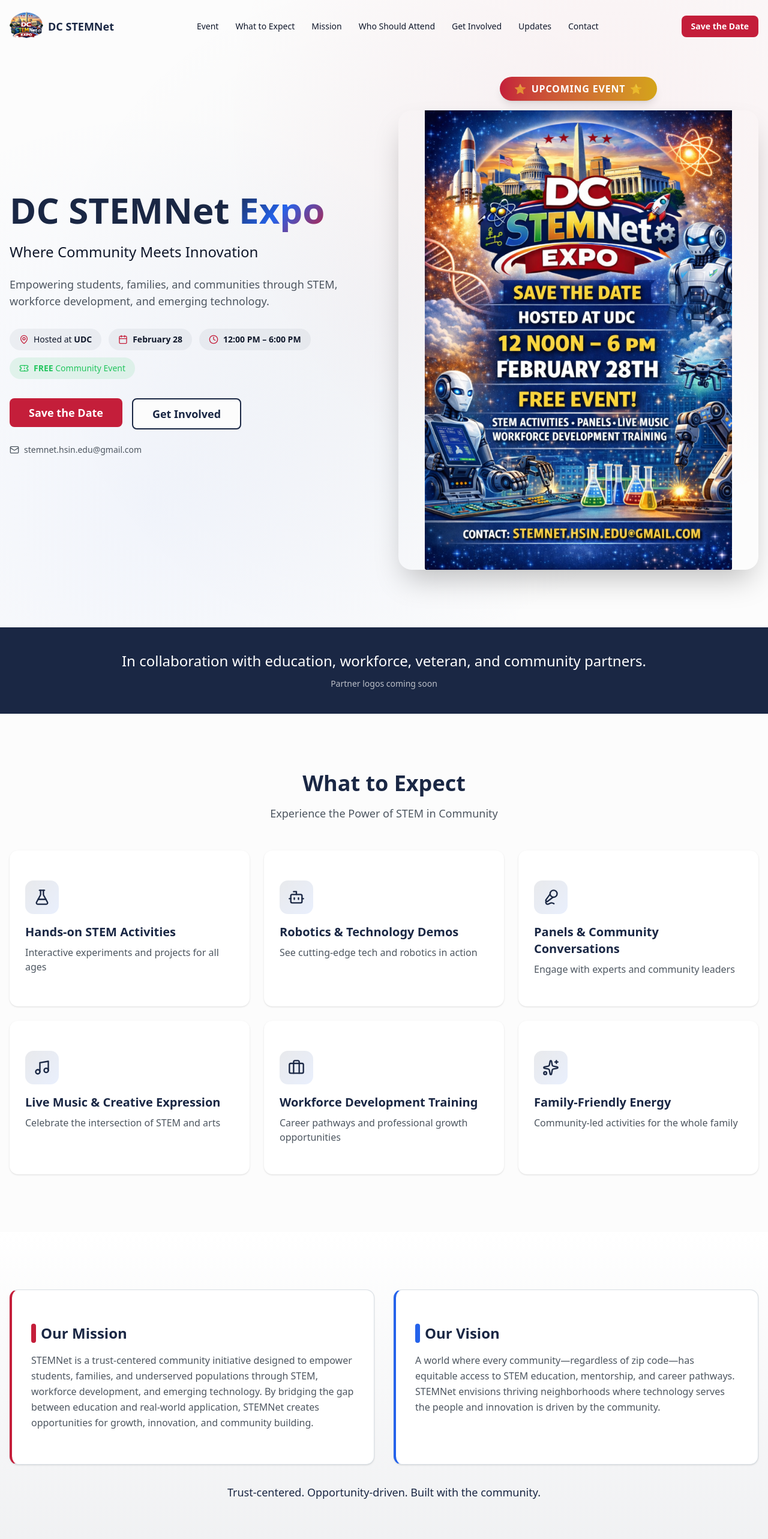
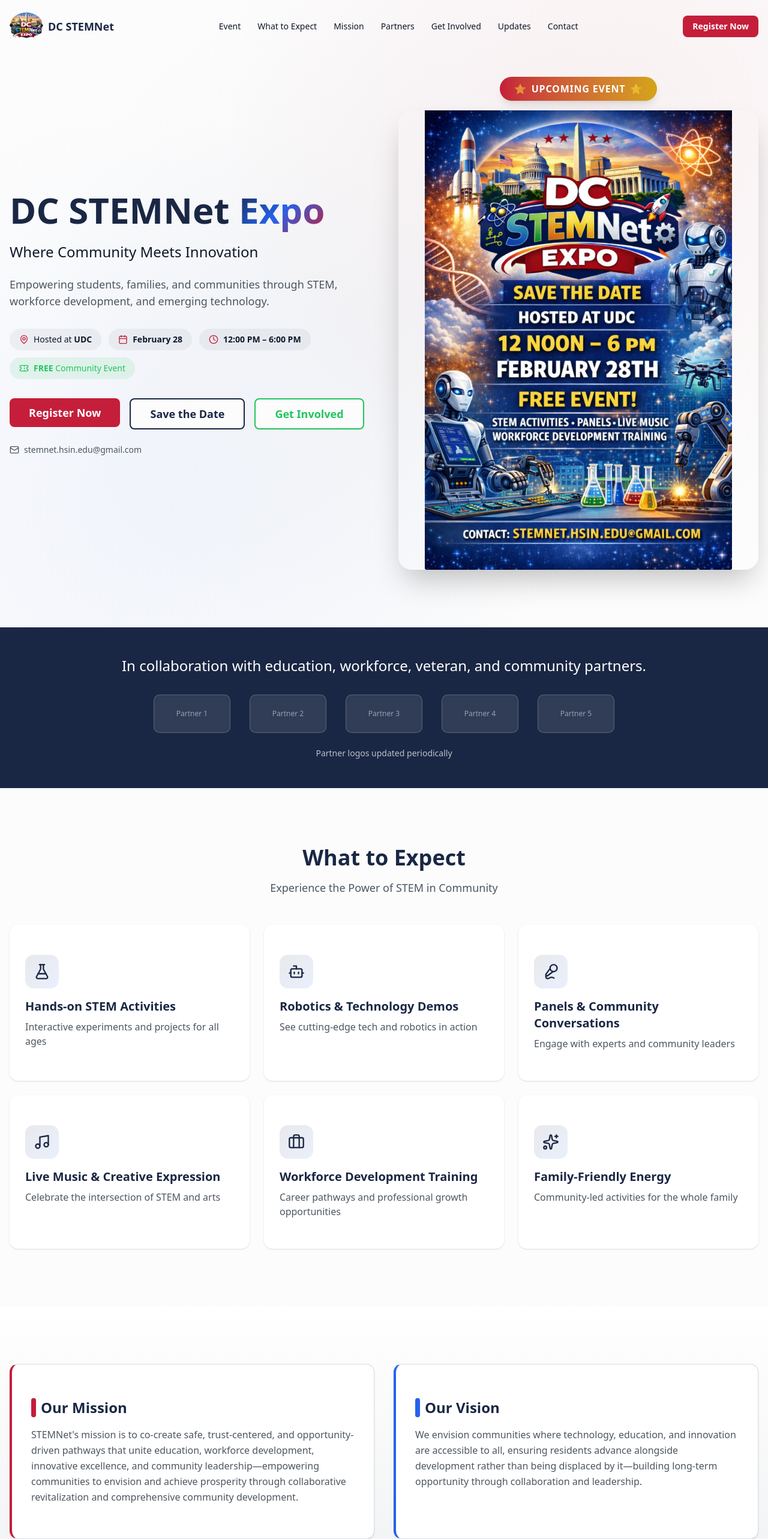
Before and after one commit to atiwarigit/stemnet, a Next.js app: page / in a window 1280 px wide. Shown: the top 2566 px of the page at 60% size. Built offline with nearby package versions, Linux system fonts and the light colour scheme.

Commit message:
Test link updates: new mission/vision, Eventbrite registration, partners placeholder

```diff
--- a/src/app/page.tsx
+++ b/src/app/page.tsx
@@ -200,11 +200,24 @@ export default function Home() {
 
               {/* CTA Buttons */}
               <div className="flex flex-wrap gap-4 mb-6">
+                <a
+                  href="https://www.eventbrite.com/e/dc-stemnet-expo-test-tickets-123456789"
+                  target="_blank"
+                  rel="noopener noreferrer"
+                >
+                  <Button
+                    size="lg"
+                    className="bg-red hover:bg-red-dark text-white font-bold px-8 py-6 text-lg btn-lift"
+                  >
+                    Register Now
+                  </Button>
+                </a>
                 <CalendarModal
                   trigger={
                     <Button
                       size="lg"
-                      className="bg-red hover:bg-red-dark text-white font-bold px-8 py-6 text-lg btn-lift"
+                      variant="outline"
+                      className="border-2 border-navy text-navy hover:bg-navy hover:text-white font-bold px-8 py-6 text-lg btn-lift"
                     >
                       Save the Date
                     </Button>
@@ -214,7 +227,7 @@ export default function Home() {
                   <Button
                     size="lg"
                     variant="outline"
-                    className="border-2 border-navy text-navy hover:bg-navy hover:text-white font-bold px-8 py-6 text-lg btn-lift"
+                    className="border-2 border-stem-green text-stem-green hover:bg-stem-green hover:text-white font-bold px-8 py-6 text-lg btn-lift"
                   >
                     Get Involved
                   </Button>
@@ -256,15 +269,29 @@ export default function Home() {
         </div>
       </section>
 
-      {/* Trust / Proof Strip */}
-      <section className="py-10 bg-navy text-white">
+      {/* Partners Section */}
+      <section id="partners" className="py-12 bg-navy text-white">
         <div className="container mx-auto px-4">
-          <p className="text-center text-lg md:text-xl lg:text-2xl font-medium">
+          <p className="text-center text-lg md:text-xl lg:text-2xl font-medium mb-6">
             In collaboration with education, workforce, veteran, and community
             partners.
           </p>
-          <p className="text-center text-sm mt-3 opacity-70">
-            Partner logos coming soon
+
+          {/* Partner Logos Placeholder */}
+          <div className="flex flex-wrap justify-center items-center gap-8 mt-8">
+            {/* Placeholder partner slots - will be updated periodically */}
+            {[1, 2, 3, 4, 5].map((i) => (
+              <div
+                key={i}
+                className="w-32 h-16 bg-white/10 rounded-lg flex items-center justify-center border border-white/20"
+              >
+                <span className="text-white/50 text-xs">Partner {i}</span>
+              </div>
+            ))}
+          </div>
+
+          <p className="text-center text-sm mt-6 opacity-70">
+            Partner logos updated periodically
           </p>
         </div>
       </section>
@@ -322,12 +349,10 @@ export default function Home() {
                   Our Mission
                 </h3>
                 <p className="text-muted-foreground leading-relaxed">
-                  STEMNet is a trust-centered community initiative designed to
-                  empower students, families, and underserved populations
-                  through STEM, workforce development, and emerging technology.
-                  By bridging the gap between education and real-world
-                  application, STEMNet creates opportunities for growth,
-                  innovation, and community building.
+                  STEMNet&apos;s mission is to co-create safe, trust-centered, and opportunity-driven pathways
+                  that unite education, workforce development, innovative excellence, and community
+                  leadership—empowering communities to envision and achieve prosperity through
+                  collaborative revitalization and comprehensive community development.
                 </p>
               </CardContent>
             </Card>
@@ -340,11 +365,9 @@ export default function Home() {
                   Our Vision
                 </h3>
                 <p className="text-muted-foreground leading-relaxed">
-                  A world where every community—regardless of zip code—has
-                  equitable access to STEM education, mentorship, and career
-                  pathways. STEMNet envisions thriving neighborhoods where
-                  technology serves the people and innovation is driven by the
-                  community.
+                  We envision communities where technology, education, and innovation are accessible to
+                  all, ensuring residents advance alongside development rather than being displaced by
+                  it—building long-term opportunity through collaboration and leadership.
                 </p>
               </CardContent>
             </Card>
@@ -398,7 +421,10 @@ export default function Home() {
             <h2 className="text-3xl md:text-4xl font-bold text-navy mb-4">
               Get Involved
             </h2>
-            <p className="text-xl text-red font-bold">Together We Build.</p>
+            <p className="text-xl text-red font-bold mb-4">Together We Build.</p>
+            <p className="text-lg text-muted-foreground max-w-2xl mx-auto">
+              Be part of a growing ecosystem connecting education, innovation, and workforce opportunity.
+            </p>
           </div>
 
           <div className="grid md:grid-cols-3 gap-8">
@@ -414,13 +440,15 @@ export default function Home() {
                 <p className="text-muted-foreground mb-6">
                   Free. Family-friendly. Hands-on.
                 </p>
-                <CalendarModal
-                  trigger={
-                    <Button className="w-full bg-stem-green hover:bg-stem-green/90 text-white font-bold py-6 btn-lift">
-                      Save the Date
-                    </Button>
-                  }
-                />
+                <a
+                  href="https://www.eventbrite.com/e/dc-stemnet-expo-test-tickets-123456789"
+                  target="_blank"
+                  rel="noopener noreferrer"
+                >
+                  <Button className="w-full bg-stem-green hover:bg-stem-green/90 text-white font-bold py-6 btn-lift">
+                    Register Now
+                  </Button>
+                </a>
               </CardContent>
             </Card>
 
--- a/src/components/Header.tsx
+++ b/src/components/Header.tsx
@@ -16,11 +16,13 @@ const navItems = [
   { label: "Event", href: "#event" },
   { label: "What to Expect", href: "#expect" },
   { label: "Mission", href: "#mission" },
-  { label: "Who Should Attend", href: "#audience" },
+  { label: "Partners", href: "#partners" },
   { label: "Get Involved", href: "#involve" },
   { label: "Updates", href: "#updates" },
   { label: "Contact", href: "#contact" },
 ];
+
+const EVENTBRITE_URL = "https://www.eventbrite.com/e/dc-stemnet-expo-test-tickets-123456789";
 
 export default function Header() {
   const [isScrolled, setIsScrolled] = useState(false);
@@ -80,11 +82,11 @@ export default function Header() {
 
           {/* Desktop CTA */}
           <div className="hidden lg:block">
-            <Link href="#event">
+            <a href={EVENTBRITE_URL} target="_blank" rel="noopener noreferrer">
               <Button className="bg-red hover:bg-red-dark text-white btn-lift font-semibold">
-                Save the Date
+                Register Now
               </Button>
-            </Link>
+            </a>
           </div>
 
           {/* Mobile Menu */}
@@ -125,11 +127,11 @@ export default function Header() {
                 </nav>
                 <div className="mt-auto pt-6 flex flex-col gap-3">
                   <SheetClose asChild>
-                    <Link href="#event">
+                    <a href={EVENTBRITE_URL} target="_blank" rel="noopener noreferrer">
                       <Button className="w-full bg-red hover:bg-red-dark text-white font-semibold py-6">
-                        Save the Date
+                        Register Now
                       </Button>
-                    </Link>
+                    </a>
                   </SheetClose>
                   <SheetClose asChild>
                     <Link href="#involve">
@@ -147,11 +149,11 @@ export default function Header() {
 
       {/* Mobile Sticky Bottom CTA Bar */}
       <div className="lg:hidden fixed bottom-0 left-0 right-0 z-50 bg-white/95 backdrop-blur-md border-t border-gray-200 p-3 flex gap-2">
-        <Link href="#event" className="flex-1">
+        <a href={EVENTBRITE_URL} target="_blank" rel="noopener noreferrer" className="flex-1">
           <Button className="w-full bg-red hover:bg-red-dark text-white font-semibold">
-            Save the Date
+            Register Now
           </Button>
-        </Link>
+        </a>
         <Link href="#involve" className="flex-1">
           <Button variant="outline" className="w-full border-navy text-navy hover:bg-navy hover:text-white font-semibold">
             Get Involved
```
